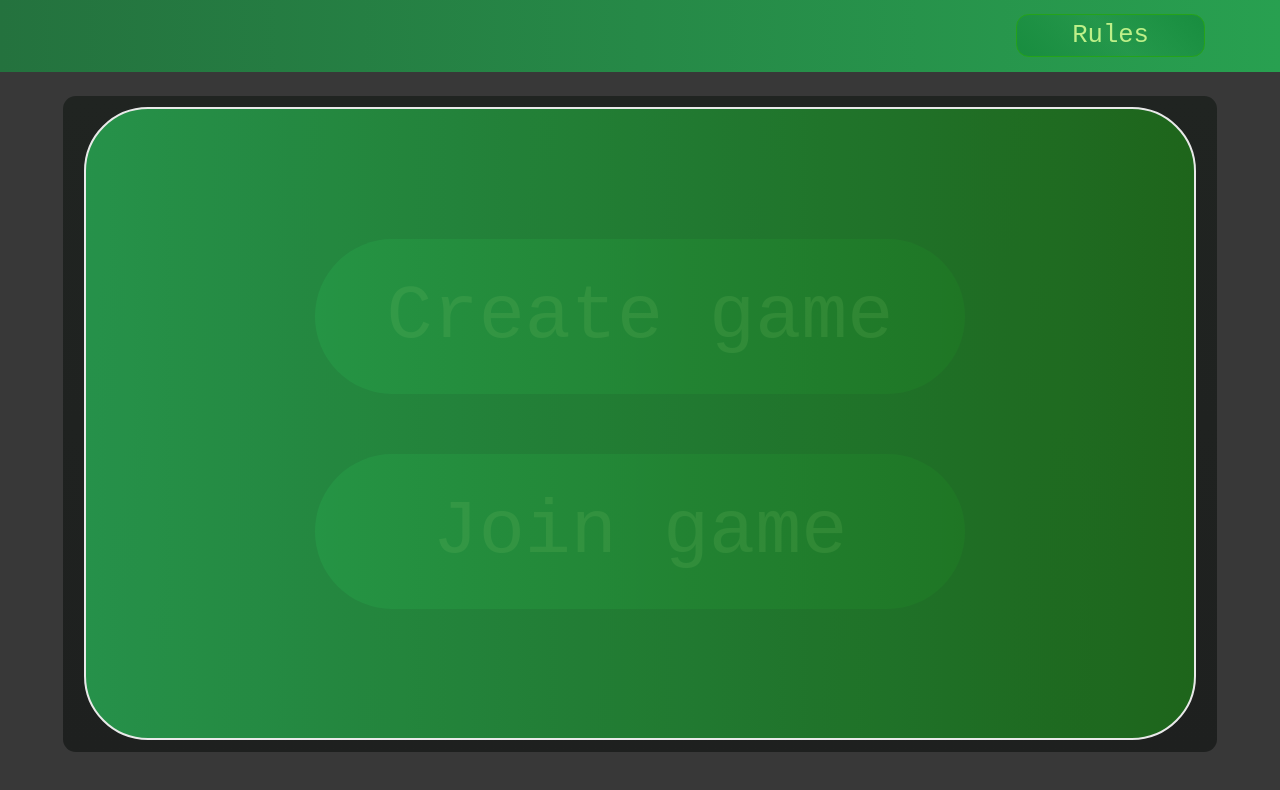
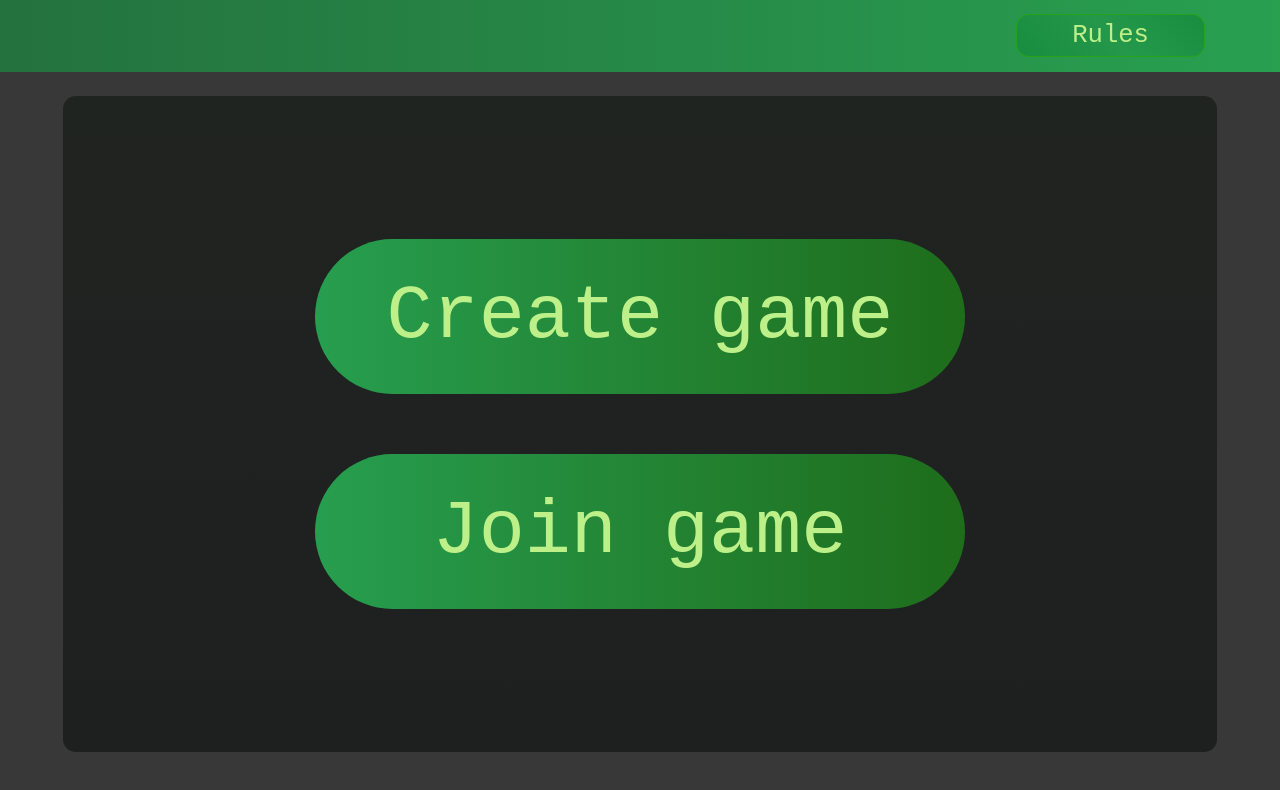
Before and after one commit to N1ktt/quoridor, a plain HTML site: page public/index.html in a window 1280 px wide. Drawn offline with Linux system fonts and the light colour scheme.

Commit message:
updated index.html

```diff
--- a/public/index.html
+++ b/public/index.html
@@ -9,7 +9,12 @@
     </head>
     <body>
         <header><input type="button" value="Rules" class="btn-rules" /></header>
-        <main><div class="pop-up"></div></main>
+        <main>
+            <!-- <div class="pop-up">
+                <span></span><span></span>
+                <p>Rules</p>
+            </div> -->
+        </main>
     </body>
     <script src="javaScript/menu.js"></script>
     <script src="javaScript/pop_up.js"></script>
```
